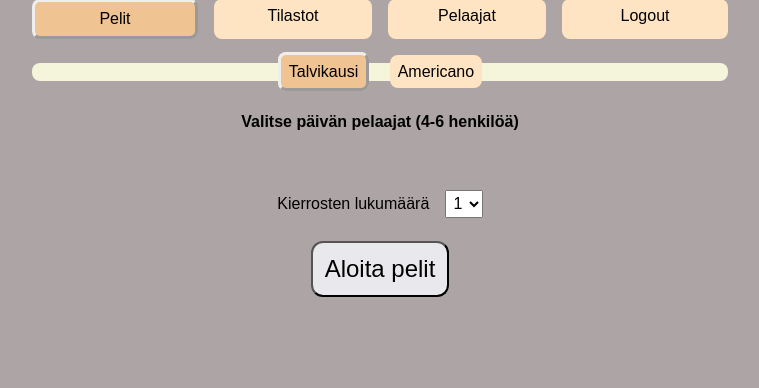
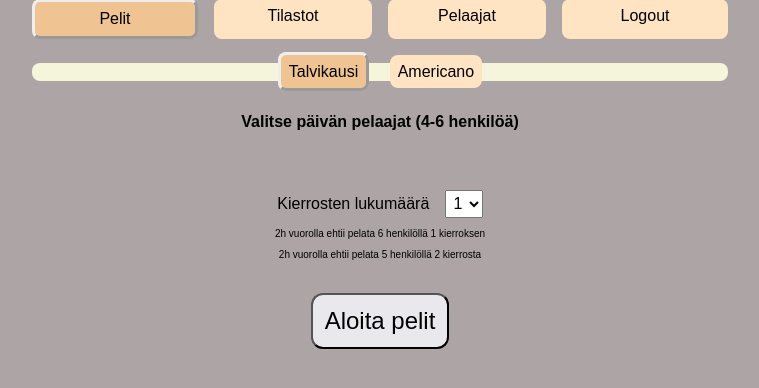
Before and after one commit to taHmeaa/Padelsovellus, a Flask app: template templates/indexseason.html in a window 1280 px wide. Shown: the part 133-521 px from the top of the page, without its empty margins (260-1019 px from the left). Run offline with Flask 2, Linux system fonts and the light colour scheme; the template is opened without the code that fills it, so the values that code supplies are empty; the visitor is signed in with stand-in values (Sample User, id 1).

Commit message:
kierros tarkennus pelivalikkoon

```diff
--- a/templates/indexseason.html
+++ b/templates/indexseason.html
@@ -22,6 +22,8 @@
                             <option value="2"> 2
                             <option value="3"> 3
                             </select>
+        <div><p>2h vuorolla ehtii pelata 6 henkilöllä 1 kierroksen</p></div>
+        <div><p>2h vuorolla ehtii pelata 5 henkilöllä 2 kierrosta</p></div>
     </div>
     <div class="scorebutton">
         <input id= "gamestart" type="submit" value="Aloita pelit">
```
